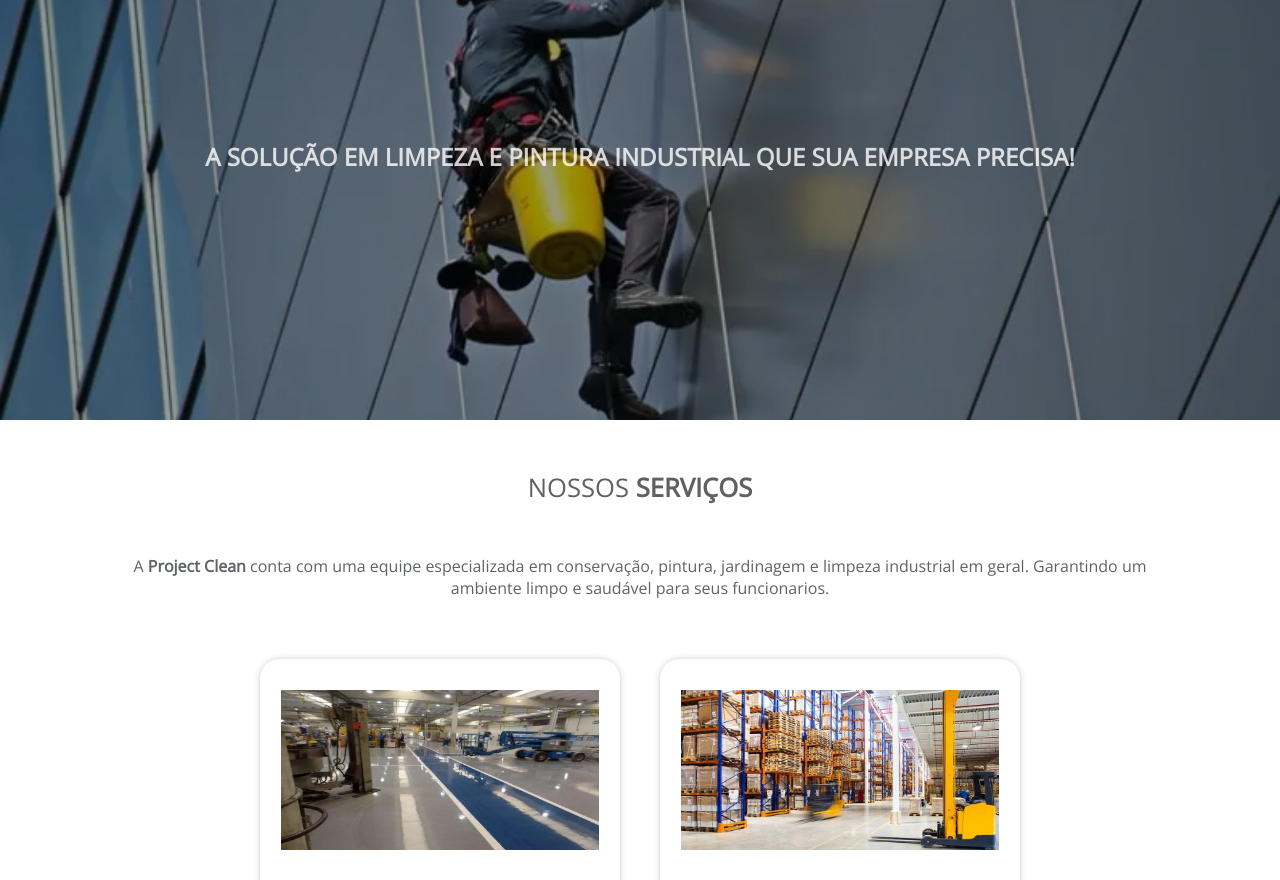
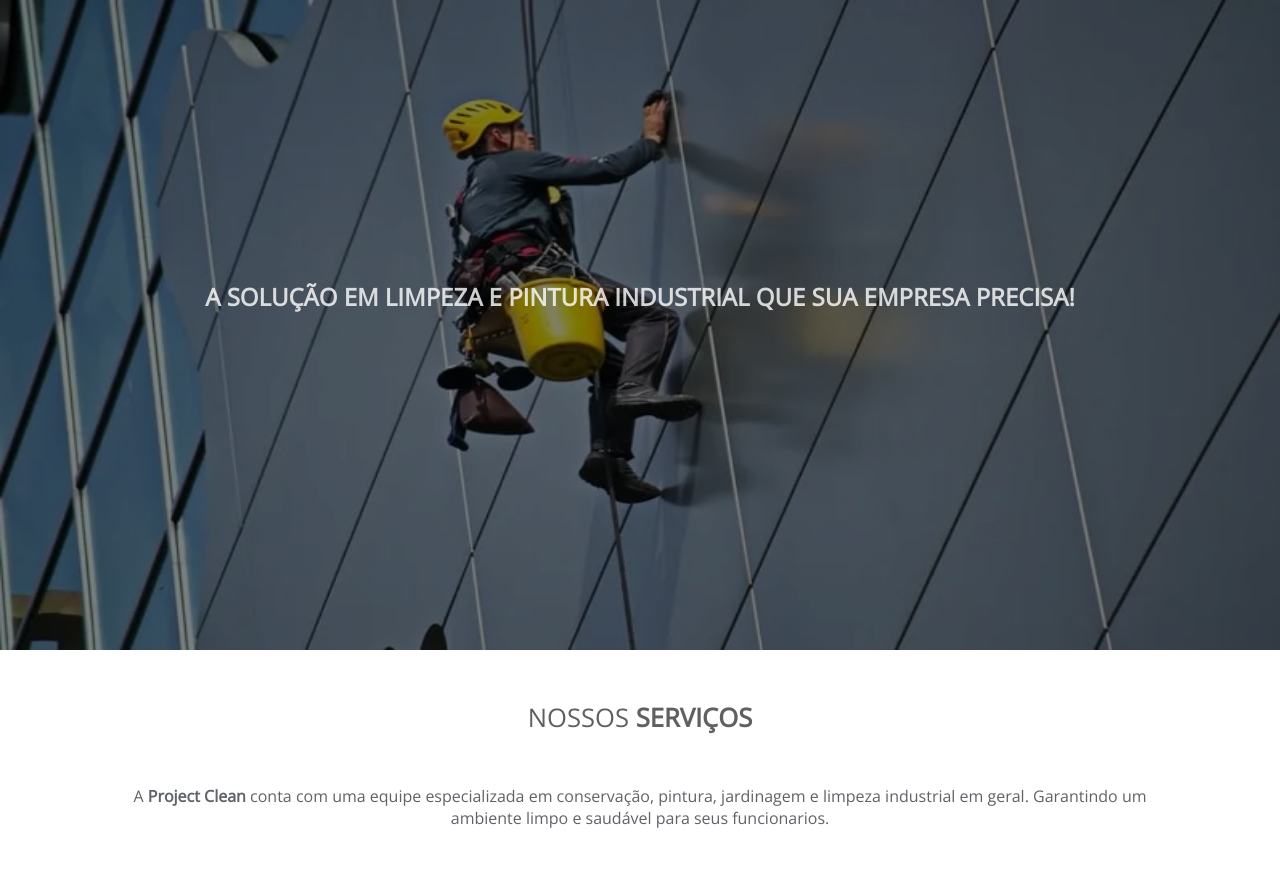
Before and after one commit to maarcospaaulo/project-clean, a PHP site: page / in a window 1280 px wide. Shown: the part 80-960 px from the top of the page. Run offline with PHP 8.4, Linux system fonts and the light colour scheme.

Commit message:
adjustment desktop

```diff
--- a/css-dev/style.css
+++ b/css-dev/style.css
@@ -300,6 +300,12 @@ footer {
   color: #ffffff;
 }
 
+footer .container > p {
+  color: #ffffff;
+  padding-bottom: 40px;
+  font-size: 0.8rem;
+}
+
 footer .footer-itens .footer-contact h2 {
   color: #ffffff;
   padding-top: 40px;
@@ -397,7 +403,25 @@ footer .footer-contact .footer-contact-item p {
   header .menu .navbar ul li:hover:after {
     width: 100%;
   }
+
+  header .menu .navbar ul li:hover a {
+    font-weight: bold;
+  }
   /* Seção hero */
+
+  main .section-hero {
+    max-height: 650px;
+  }
+
+  main .section-hero .section-hero__itens img {
+    height: 650px;
+    object-fit: fill;
+    filter: brightness(50%);
+  }
+
+  main .section-hero .section-hero__text {
+    top: 360px;
+  }
 
   /* Seção Services */
   .container {
@@ -438,10 +462,6 @@ footer .footer-contact .footer-contact-item p {
 
   /* Footer */
 
-  footer {
-    height: 420px;
-  }
-
   footer p {
     color: #ffffff;
   }
```
